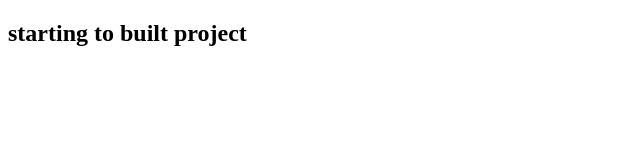
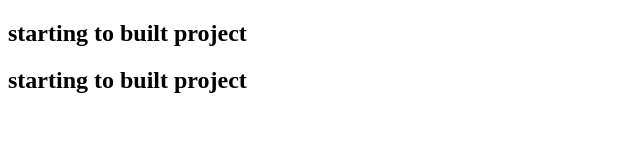
Before and after one commit to vaibhavmahajan0212/hospione-clone-website, a plain HTML site: page index.html in a window 1280 px wide. Shown: the whole page, without its empty margins (0-640 px from the left). Drawn offline with Linux system fonts and the light colour scheme.

Commit message:
add same content

```diff
--- a/index.html
+++ b/index.html
@@ -7,5 +7,6 @@
 </head>
 <body>
     <h2>starting to built project</h2>
+    <h2>starting to built project</h2>
 </body>
 </html>
```
